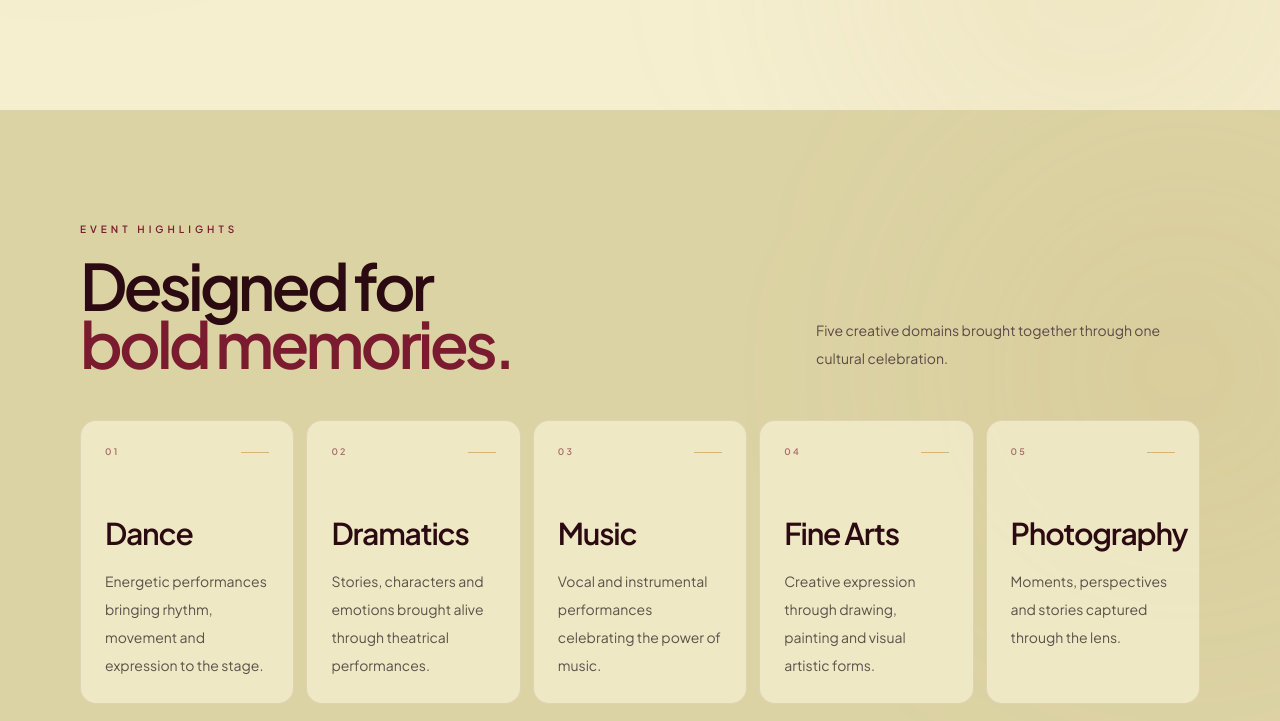
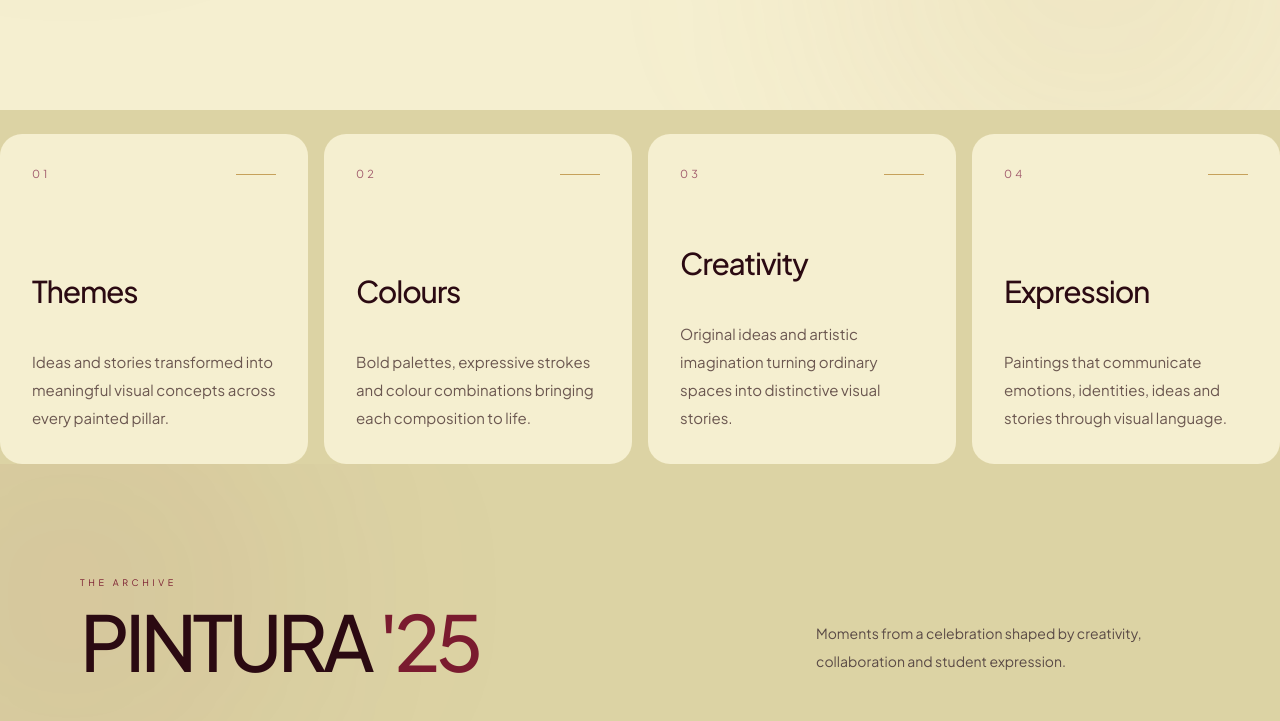
Before and after one commit to 5hashwat5ingh/Cultural_Sub_Council, a React (Vite) app: page /events/pintura in a window 1280 px wide. Shown: the part 1355-2076 px from the top of the page. Built offline with nearby package versions, Linux system fonts and the light colour scheme; grey boxes are pictures that could not be loaded.

Commit message:
Abhyudaya

```diff
--- a/src/pages/events/Abhyudaya.jsx
+++ b/src/pages/events/Abhyudaya.jsx
@@ -370,13 +370,15 @@
       </section>
 
      {/* =====================================================
-          EVENT HIGHLIGHTS
+    CULTURAL FEST HIGHLIGHTS
 ===================================================== */}
 
 <section className="relative overflow-hidden bg-[#DCD3A4] px-6 py-20 sm:px-12 sm:py-24 lg:px-20 lg:py-28">
+
   <div className="pointer-events-none absolute right-[-10%] top-[5%] h-[450px] w-[450px] rounded-full bg-[#C6A15B]/[0.10] blur-[120px]" />
 
   <div className="relative z-10 mx-auto max-w-[1500px]">
+
     {/* Header */}
     <motion.div
       initial="hidden"
@@ -386,60 +388,183 @@
       className="mb-12"
     >
       <p className="text-[10px] font-semibold uppercase tracking-[0.4em] text-[#7A1B2F]">
-              Event Highlights
+        CULTURAL FEST
       </p>
 
       <div className="mt-5 flex flex-col justify-between gap-6 md:flex-row md:items-end">
+
         <h2 className="max-w-4xl text-[clamp(2.7rem,5vw,5.5rem)] font-semibold leading-[0.9] tracking-[-0.06em] text-[#2B0A12]">
-                Designed for
+          Where talent
           <br />
-                <span className="text-[#7A1B2F]">bold memories.</span>
+          <span className="text-[#7A1B2F]">
+            takes the stage.
+          </span>
         </h2>
 
         <p className="max-w-sm text-sm leading-7 text-[#5A4A46]">
-                Five creative domains brought together through one cultural
-                celebration.
+          A celebration of creativity, talent and student expression,
+          bringing the university community together through culture.
         </p>
+
       </div>
     </motion.div>
 
-          {/* Cards */}
+
+    {/* Cultural Fest Cards */}
     <div className="grid grid-cols-1 gap-3 sm:grid-cols-2 lg:grid-cols-5">
-            {highlights.map((item, index) => (
+
+      {/* Dance */}
       <motion.div
-                key={item.number}
         initial="hidden"
         whileInView="visible"
         viewport={{ once: true, margin: "-70px" }}
         variants={fadeUp}
-                transition={{
-                  delay: index * 0.06,
-                }}
+        transition={{ delay: 0 }}
         className="group relative min-h-[245px] overflow-hidden rounded-2xl border border-[#7A1B2F]/10 bg-[#F5EFD0]/75 p-6 transition-all duration-500 hover:-translate-y-1 hover:border-[#C6A15B]/60 hover:bg-[#F5EFD0]"
       >
-                <div className="flex items-center justify-between">
+        <div className="flex">
           <span className="text-[9px] font-semibold tracking-[0.25em] text-[#7A1B2F]/60">
-                    {item.number}
+            01
           </span>
 
           <span className="h-px w-7 bg-[#C6A15B]/70 transition-all duration-500 group-hover:w-12" />
         </div>
 
         <h3 className="mt-14 text-2xl font-semibold tracking-[-0.04em] text-[#2B0A12] sm:text-3xl">
-                  {item.title}
+          Competitions
         </h3>
 
         <p className="mt-4 text-sm leading-7 text-[#5C514A]">
-                  {item.description}
+          Rhythm, movement and energy brought alive through powerful
+          performances on stage.
         </p>
 
         <div className="absolute bottom-0 left-0 h-[2px] w-0 bg-[#C6A15B] transition-all duration-500 group-hover:w-full" />
       </motion.div>
-            ))}
+
+
+      {/* Dramatics */}
+      <motion.div
+        initial="hidden"
+        whileInView="visible"
+        viewport={{ once: true, margin: "-70px" }}
+        variants={fadeUp}
+        transition={{ delay: 0.06 }}
+        className="group relative min-h-[245px] overflow-hidden rounded-2xl border border-[#7A1B2F]/10 bg-[#F5EFD0]/75 p-6 transition-all duration-500 hover:-translate-y-1 hover:border-[#C6A15B]/60 hover:bg-[#F5EFD0]"
+      >
+        <div className="flex items-center justify-between">
+          <span className="text-[9px] font-semibold tracking-[0.25em] text-[#7A1B2F]/60">
+            02
+          </span>
+
+          <span className="h-px w-7 bg-[#C6A15B]/70 transition-all duration-500 group-hover:w-12" />
+        </div>
+
+        <h3 className="mt-14 text-2xl font-semibold tracking-[-0.04em] text-[#2B0A12] sm:text-3xl">
+          Cultural Nights
+        </h3>
+
+        <p className="mt-4 text-sm leading-7 text-[#5C514A]">
+          Stories, characters and emotions transformed into engaging
+          theatrical performances.
+        </p>
+
+        <div className="absolute bottom-0 left-0 h-[2px] w-0 bg-[#C6A15B] transition-all duration-500 group-hover:w-full" />
+      </motion.div>
+
+
+      {/* Music */}
+      <motion.div
+        initial="hidden"
+        whileInView="visible"
+        viewport={{ once: true, margin: "-70px" }}
+        variants={fadeUp}
+        transition={{ delay: 0.12 }}
+        className="group relative min-h-[245px] overflow-hidden rounded-2xl border border-[#7A1B2F]/10 bg-[#F5EFD0]/75 p-6 transition-all duration-500 hover:-translate-y-1 hover:border-[#C6A15B]/60 hover:bg-[#F5EFD0]"
+      >
+        <div className="flex items-center justify-between">
+          <span className="text-[9px] font-semibold tracking-[0.25em] text-[#7A1B2F]/60">
+            03
+          </span>
+
+          <span className="h-px w-7 bg-[#C6A15B]/70 transition-all duration-500 group-hover:w-12" />
+        </div>
+
+        <h3 className="mt-14 text-2xl font-semibold tracking-[-0.04em] text-[#2B0A12] sm:text-3xl">
+          Extravagance Community
+        </h3>
+
+        <p className="mt-4 text-sm leading-7 text-[#5C514A]">
+          Vocal and instrumental performances celebrating the power
+          of music and live sound.
+        </p>
+
+        <div className="absolute bottom-0 left-0 h-[2px] w-0 bg-[#C6A15B] transition-all duration-500 group-hover:w-full" />
+      </motion.div>
+
+
+      {/* Fine Arts */}
+      <motion.div
+        initial="hidden"
+        whileInView="visible"
+        viewport={{ once: true, margin: "-70px" }}
+        variants={fadeUp}
+        transition={{ delay: 0.18 }}
+        className="group relative min-h-[245px] overflow-hidden rounded-2xl border border-[#7A1B2F]/10 bg-[#F5EFD0]/75 p-6 transition-all duration-500 hover:-translate-y-1 hover:border-[#C6A15B]/60 hover:bg-[#F5EFD0]"
+      >
+        <div className="flex ">
+          <span className="text-[9px] font-semibold tracking-[0.25em] text-[#7A1B2F]/60">
+            04
+          </span>
+
+          <span className="h-px w-7 bg-[#C6A15B]/70 transition-all duration-500 group-hover:w-12" />
+        </div>
+
+        <h3 className="mt-14 text-2xl font-semibold tracking-[-0.04em] text-[#2B0A12] sm:text-3xl">
+          Professional devlopment
+        </h3>
+
+        <p className="mt-4 text-sm leading-7 text-[#5C514A]">
+          Drawing, painting and visual creativity turning imagination
+          into expressive artwork.
+        </p>
+
+        <div className="absolute bottom-0 left-0 h-[2px] w-0 bg-[#C6A15B] transition-all duration-500 group-hover:w-full" />
+      </motion.div>
+
+
+      {/* Photography */}
+      <motion.div
+        initial="hidden"
+        whileInView="visible"
+        viewport={{ once: true, margin: "-70px" }}
+        variants={fadeUp}
+        transition={{ delay: 0.24 }}
+        className="group relative min-h-[245px] overflow-hidden rounded-2xl border border-[#7A1B2F]/10 bg-[#F5EFD0]/75 p-6 transition-all duration-500 hover:-translate-y-1 hover:border-[#C6A15B]/60 hover:bg-[#F5EFD0]"
+      >
+        <div className="flex items-center justify-between">
+          <span className="text-[9px] font-semibold tracking-[0.25em] text-[#7A1B2F]/60">
+            05
+          </span>
+
+          <span className="h-px w-7 bg-[#C6A15B]/70 transition-all duration-500 group-hover:w-12" />
+        </div>
+
+        <h3 className="mt-14 text-2xl font-semibold tracking-[-0.04em] text-[#2B0A12] sm:text-3xl">
+          Photography
+        </h3>
+
+        <p className="mt-4 text-sm leading-7 text-[#5C514A]">
+          Moments, perspectives and memories captured through the
+          lens of the campus community.
+        </p>
+
+        <div className="absolute bottom-0 left-0 h-[2px] w-0 bg-[#C6A15B] transition-all duration-500 group-hover:w-full" />
+      </motion.div>
+
     </div>
   </div>
 </section>
-
 
 
       {/* =====================================================
--- a/src/pages/events/PinturaDePilares.jsx
+++ b/src/pages/events/PinturaDePilares.jsx
@@ -329,73 +329,129 @@
           EVENT HIGHLIGHTS
       ===================================================== */}
 
-      <section className="relative overflow-hidden bg-[#DCD3A4] px-6 py-20 sm:px-12 sm:py-24 lg:px-20 lg:py-28">
-        <div className="pointer-events-none absolute right-[-10%] top-[5%] h-[450px] w-[450px] rounded-full bg-[#C6A15B]/[0.10] blur-[120px]" />
 
-        <div className="relative z-10 mx-auto max-w-[1500px]">
-          {/* Header */}
+<div className="mt-6 grid gap-4 sm:grid-cols-4 lg:grid-cols-4">
+
+  {/* 01 — Themes */}
   <motion.div
-            initial="hidden"
-            whileInView="visible"
-            viewport={{ once: true, margin: "-100px" }}
-            variants={fadeUp}
-            className="mb-12"
+    initial={{ opacity: 0, y: 30 }}
+    whileInView={{ opacity: 1, y: 0 }}
+    viewport={{ once: true, amount: 0.2 }}
+    transition={{ duration: 0.6 }}
+    className="group flex min-h-[330px] flex-col rounded-[22px] bg-[#F5EFD0] p-8 transition-all duration-500 hover:-translate-y-2 hover:shadow-[0_20px_50px_rgba(43,10,18,0.08)]"
   >
-            <p className="text-[10px] font-semibold uppercase tracking-[0.4em] text-[#7A1B2F]">
-              Event Highlights
-            </p>
+    <div className="flex items-center justify-between">
+      <span className="text-[11px] tracking-[0.3em] text-[#A05A6C]">
+        01
+      </span>
 
-            <div className="mt-5 flex flex-col justify-between gap-6 md:flex-row md:items-end">
-              <h2 className="max-w-4xl text-[clamp(2.7rem,5vw,5.5rem)] font-semibold leading-[0.9] tracking-[-0.06em] text-[#2B0A12]">
-                Designed for
-                <br />
-                <span className="text-[#7A1B2F]">bold memories.</span>
-              </h2>
+      <span className="h-px w-10 bg-[#C6A15B]" />
+    </div>
 
-              <p className="max-w-sm text-sm leading-7 text-[#5A4A46]">
-                Five creative domains brought together through one cultural
-                celebration.
+    <div className="mt-auto">
+      <h3 className="min-h-[48px] text-[30px] font-medium leading-[1.05] tracking-[-0.04em] text-[#2B0A12]">
+        Themes
+      </h3>
+
+      <p className="mt-6 text-[15px] leading-7 text-[#6B5750]">
+        Ideas and stories transformed into meaningful visual concepts across
+        every painted pillar.
       </p>
     </div>
   </motion.div>
 
-          {/* Cards */}
-          <div className="grid grid-cols-1 gap-3 sm:grid-cols-2 lg:grid-cols-5">
-            {highlights.map((item, index) => (
+
+  {/* 02 — Colours */}
   <motion.div
-                key={item.number}
-                initial="hidden"
-                whileInView="visible"
-                viewport={{ once: true, margin: "-70px" }}
-                variants={fadeUp}
-                transition={{
-                  delay: index * 0.06,
-                }}
-                className="group relative min-h-[245px] overflow-hidden rounded-2xl border border-[#7A1B2F]/10 bg-[#F5EFD0]/75 p-6 transition-all duration-500 hover:-translate-y-1 hover:border-[#C6A15B]/60 hover:bg-[#F5EFD0]"
+    initial={{ opacity: 0, y: 30 }}
+    whileInView={{ opacity: 1, y: 0 }}
+    viewport={{ once: true, amount: 0.2 }}
+    transition={{ duration: 0.6, delay: 0.08 }}
+    className="group flex min-h-[330px] flex-col rounded-[22px] bg-[#F5EFD0] p-8 transition-all duration-500 hover:-translate-y-2 hover:shadow-[0_20px_50px_rgba(43,10,18,0.08)]"
   >
     <div className="flex items-center justify-between">
-                  <span className="text-[9px] font-semibold tracking-[0.25em] text-[#7A1B2F]/60">
-                    {item.number}
+      <span className="text-[11px] tracking-[0.3em] text-[#A05A6C]">
+        02
       </span>
 
-                  <span className="h-px w-7 bg-[#C6A15B]/70 transition-all duration-500 group-hover:w-12" />
+      <span className="h-px w-10 bg-[#C6A15B]" />
     </div>
 
-                <h3 className="mt-14 text-2xl font-semibold tracking-[-0.04em] text-[#2B0A12] sm:text-3xl">
-                  {item.title}
+    <div className="mt-auto">
+      <h3 className="min-h-[48px] text-[30px] font-medium leading-[1.05] tracking-[-0.04em] text-[#2B0A12]">
+        Colours
       </h3>
 
-                <p className="mt-4 text-sm leading-7 text-[#5C514A]">
-                  {item.description}
+      <p className="mt-6 text-[15px] leading-7 text-[#6B5750]">
+        Bold palettes, expressive strokes and colour combinations bringing
+        each composition to life.
       </p>
+    </div>
+  </motion.div>
 
-                <div className="absolute bottom-0 left-0 h-[2px] w-0 bg-[#C6A15B] transition-all duration-500 group-hover:w-full" />
+
+  {/* 03 — Creativity */}
+  <motion.div
+    initial={{ opacity: 0, y: 30 }}
+    whileInView={{ opacity: 1, y: 0 }}
+    viewport={{ once: true, amount: 0.2 }}
+    transition={{ duration: 0.6, delay: 0.16 }}
+    className="group flex min-h-[330px] flex-col rounded-[22px] bg-[#F5EFD0] p-8 transition-all duration-500 hover:-translate-y-2 hover:shadow-[0_20px_50px_rgba(43,10,18,0.08)]"
+  >
+    <div className="flex items-center justify-between">
+      <span className="text-[11px] tracking-[0.3em] text-[#A05A6C]">
+        03
+      </span>
+
+      <span className="h-px w-10 bg-[#C6A15B]" />
+    </div>
+
+    <div className="mt-auto">
+      <h3 className="min-h-[48px] text-[30px] font-medium leading-[1.05] tracking-[-0.04em] text-[#2B0A12]">
+        Creativity
+      </h3>
+
+      <p className="mt-6 text-[15px] leading-7 text-[#6B5750]">
+        Original ideas and artistic imagination turning ordinary spaces into
+        distinctive visual stories.
+      </p>
+    </div>
   </motion.div>
-            ))}
+
+
+  {/* 04 — Expression */}
+  <motion.div
+    initial={{ opacity: 0, y: 30 }}
+    whileInView={{ opacity: 1, y: 0 }}
+    viewport={{ once: true, amount: 0.2 }}
+    transition={{ duration: 0.6, delay: 0.24 }}
+    className="group flex min-h-[330px] flex-col rounded-[22px] bg-[#F5EFD0] p-8 transition-all duration-500 hover:-translate-y-2 hover:shadow-[0_20px_50px_rgba(43,10,18,0.08)]"
+  >
+    <div className="flex items-center justify-between">
+      <span className="text-[11px] tracking-[0.3em] text-[#A05A6C]">
+        04
+      </span>
+
+      <span className="h-px w-10 bg-[#C6A15B]" />
     </div>
+
+    <div className="mt-auto">
+      <h3 className="min-h-[48px] text-[30px] font-medium leading-[1.05] tracking-[-0.04em] text-[#2B0A12]">
+        Expression
+      </h3>
+
+      <p className="mt-6 text-[15px] leading-7 text-[#6B5750]">
+        Paintings that communicate emotions, identities, ideas and stories
+        through visual language.
+      </p>
     </div>
-      </section>
+  </motion.div>
 
+
+  {/* 05 — Transformation */}
+
+
+</div>
 
 
       {/* =====================================================
```
Lines whose indentation alone changed are shown as unchanged.
